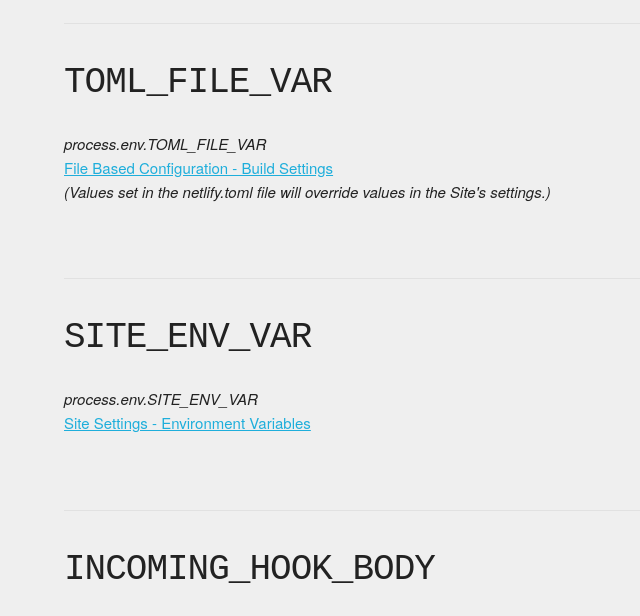
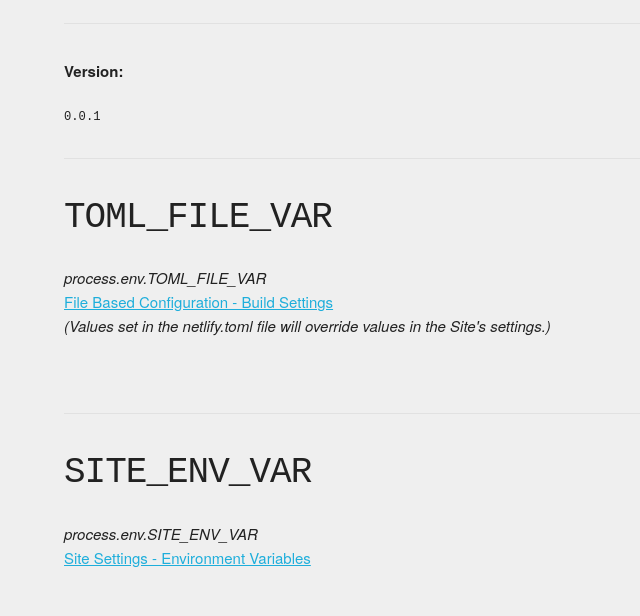
Before and after one commit to tempest-mind/simple, a website: page src/index.html in a window 1280 px wide. Shown: the part 167-783 px from the top of the page, without its empty margins (36-676 px from the left). Drawn offline with nearby package versions, Linux system fonts and the light colour scheme.

Commit message:
Version change

```diff
--- a/src/index.html
+++ b/src/index.html
@@ -21,6 +21,10 @@
 <body>
 
 <h1>Netlify Environment Test</h1>
+<hr>
+<p>
+  <strong>Version:</strong> <pre>0.0.1</pre>
+</p>
 <hr>
 
 <h3><pre>TOML_FILE_VAR</pre></h3>
```
